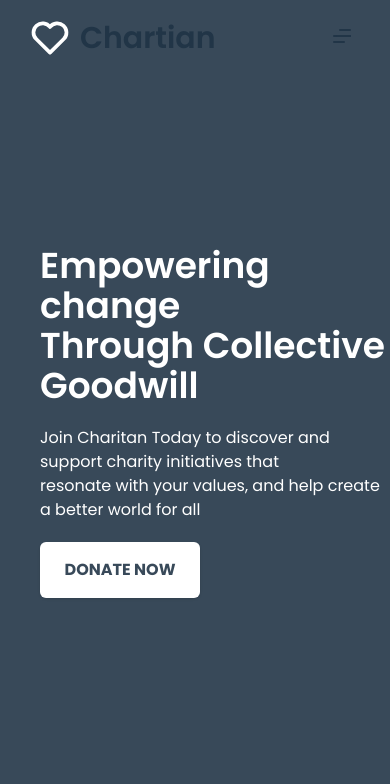
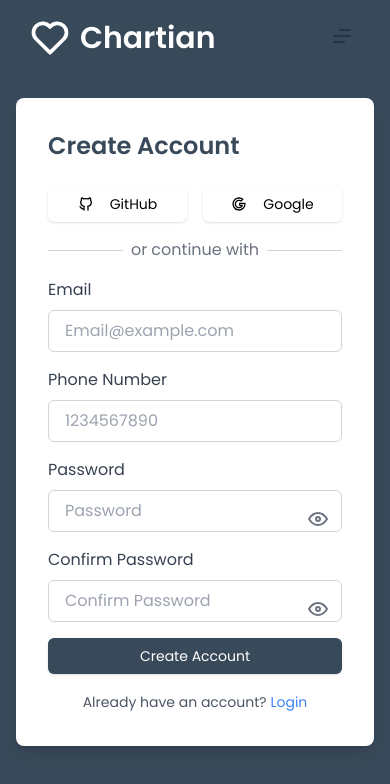
Before and after one commit to Dragon-Squad/team-A-Frontend, a React (Vite) app: page /register in a window 390 px wide. Shown: the top 784 px of the page. Built offline with nearby package versions, Linux system fonts and the light colour scheme.

Commit message:
feat(auth): add responsive register page with form validation

```diff
--- a/package.json
+++ b/package.json
@@ -21,6 +21,7 @@
     "lucide-react": "^0.456.0",
     "react": "^18.3.1",
     "react-dom": "^18.3.1",
+    "react-router-dom": "^6.28.0",
     "tailwind-merge": "^2.5.4",
     "tailwindcss-animate": "^1.0.7",
     "team-a-frontend": "file:"
--- a/src/App.tsx
+++ b/src/App.tsx
@@ -1,14 +1,15 @@
-import "./App.css";
-import Hero from "./components/ui/hero";
-import NavigationBar from "./components/ui/navigation-bar";
+import React from "react";
+import { Routes, Route } from "react-router-dom";
+import LandingPage from "./LandingPage";
+import RegisterForm from "./components/auth/RegisterForm";
 
-function LandingPage() {
+const App: React.FC = () => {
   return (
-    <>
-      <NavigationBar />
-      <Hero />
-    </>
+    <Routes>
+      <Route path="/" element={<LandingPage />} />
+      <Route path="/register" element={<RegisterForm />} />
+    </Routes>
   );
-}
+};
 
-export default LandingPage;
+export default App;
--- /dev/null
+++ b/src/LandingPage.tsx
@@ -0,0 +1,14 @@
+import "./App.css";
+import Hero from "./components/ui/hero";
+import NavigationBar from "./components/ui/navigation-bar";
+
+function LandingPage() {
+  return (
+    <>
+      <NavigationBar />
+      <Hero />
+    </>
+  );
+}
+
+export default LandingPage;
--- /dev/null
+++ b/src/components/auth/RegisterForm.tsx
@@ -0,0 +1,217 @@
+import React, { useState } from "react";
+import {
+  IconBrandGithub,
+  IconBrandGoogle,
+  IconEye,
+  IconEyeOff,
+} from "@tabler/icons-react"; // Icons from Tabler
+import { Button } from "../ui/button";
+import NavigationBar from "../ui/navigation-bar";
+
+const RegisterPage = () => {
+  const [email, setEmail] = useState("");
+  const [phone, setPhone] = useState("");
+  const [password, setPassword] = useState("");
+  const [confirmPassword, setConfirmPassword] = useState("");
+  const [passwordVisible, setPasswordVisible] = useState(false);
+  const [confirmPasswordVisible, setConfirmPasswordVisible] = useState(false);
+  const [errors, setErrors] = useState<{ [key: string]: string }>({
+    email: "",
+    phone: "",
+    password: "",
+    confirmPassword: "",
+  });
+
+  const handleRegister = (e: React.FormEvent) => {
+    e.preventDefault();
+    let valid = true;
+    const newErrors: { [key: string]: string } = {};
+
+    // Basic validation for empty fields
+    if (!email || !phone || !password || !confirmPassword) {
+      valid = false;
+      if (!email) newErrors.email = "Email is required.";
+      if (!phone) newErrors.phone = "Phone number is required.";
+      if (!password) newErrors.password = "Password is required.";
+      if (!confirmPassword)
+        newErrors.confirmPassword = "Please confirm your password.";
+    }
+
+    // Ensure the password and confirm password match
+    if (password !== confirmPassword) {
+      valid = false;
+      newErrors.confirmPassword = "Passwords do not match.";
+    }
+
+    // Validate email format (basic)
+    const emailRegex = /^[a-zA-Z0-9._%+-]+@[a-zA-Z0-9.-]+\.[a-zA-Z]{2,}$/;
+    if (email && !emailRegex.test(email)) {
+      valid = false;
+      newErrors.email = "Invalid email address.";
+    }
+
+    // Validate phone number format (basic)
+    const phoneRegex = /^[0-9]{10}$/; // Assuming a 10-digit phone number format
+    if (phone && !phoneRegex.test(phone)) {
+      valid = false;
+      newErrors.phone = "Invalid phone number.";
+    }
+
+    // If validation failed, update errors state
+    setErrors(newErrors);
+
+    // If all fields are valid, proceed with registration logic
+    if (valid) {
+      const registerData = { email, phone, password };
+      console.log("Registering:", registerData);
+
+      // Reset fields after successful registration
+      setEmail("");
+      setPhone("");
+      setPassword("");
+      setConfirmPassword("");
+      setErrors({ email: "", phone: "", password: "", confirmPassword: "" });
+    }
+  };
+
+  return (
+    <div className="min-h-screen flex flex-col bg-primary-midnight-blue">
+      {/* Navigation Bar */}
+      <NavigationBar />
+
+      {/* Register Form */}
+      <div className="flex flex-grow items-center justify-center px-4 py-6 text-white">
+        <div className="bg-white text-primary-midnight-blue p-8 rounded-lg shadow-lg max-w-md w-full">
+          <div className="flex justify-start mb-6">
+            <h2 className="text-2xl font-semibold">Create Account</h2>
+          </div>
+
+          {/* GitHub and Google Login */}
+          <div className="flex space-x-4 mb-4">
+            <Button className="w-full bg-white text-black py-2 rounded-md hover:bg-gray-100 flex items-center justify-center shadow">
+              <IconBrandGithub className="mr-2" /> GitHub
+            </Button>
+            <Button className="w-full bg-white text-black py-2 rounded-md hover:bg-gray-100 flex items-center justify-center shadow">
+              <IconBrandGoogle className="mr-2" /> Google
+            </Button>
+          </div>
+
+          {/* Or continue with email */}
+          <div className="flex items-center justify-center space-x-2 mb-4">
+            <hr className="flex-grow border-t border-gray-300" />
+            <span className="text-gray-500">or continue with</span>
+            <hr className="flex-grow border-t border-gray-300" />
+          </div>
+
+          {/* Input Fields */}
+          <form onSubmit={handleRegister}>
+            {/* Email */}
+            <label htmlFor="email" className="block text-gray-700 mb-2">
+              Email
+            </label>
+            <input
+              type="email"
+              id="email"
+              placeholder="Email@example.com"
+              value={email}
+              onChange={(e) => setEmail(e.target.value)}
+              className={`w-full px-4 py-2 border border-gray-300 bg-white rounded-md focus:ring-2 focus:ring-blue-500 mb-4 ${errors.email ? "border-red-500" : ""}`}
+            />
+            {errors.email && (
+              <p className="text-red-500 text-sm">{errors.email}</p>
+            )}
+
+            {/* Phone */}
+            <label htmlFor="phone" className="block text-gray-700 mb-2">
+              Phone Number
+            </label>
+            <input
+              type="text"
+              id="phone"
+              placeholder="1234567890"
+              value={phone}
+              onChange={(e) => setPhone(e.target.value)}
+              className={`w-full px-4 py-2 border border-gray-300 rounded-md  bg-white focus:ring-2 focus:ring-blue-500 mb-4 ${errors.phone ? "border-red-500" : ""}`}
+            />
+            {errors.phone && (
+              <p className="text-red-500 text-sm">{errors.phone}</p>
+            )}
+
+            {/* Password */}
+            <label htmlFor="password" className="block text-gray-700 mb-2">
+              Password
+            </label>
+            <div className="relative">
+              <input
+                type={passwordVisible ? "text" : "password"}
+                id="password"
+                placeholder="Password"
+                value={password}
+                onChange={(e) => setPassword(e.target.value)}
+                className={`w-full px-4 py-2 border border-gray-300 rounded-md  bg-white focus:ring-2 focus:ring-blue-500 mb-4 ${errors.password ? "border-red-500" : ""}`}
+              />
+              <span
+                onClick={() => setPasswordVisible(!passwordVisible)}
+                className="absolute inset-y-0 right-3 flex items-center cursor-pointer text-gray-500"
+              >
+                {passwordVisible ? <IconEyeOff /> : <IconEye />}
+              </span>
+            </div>
+            {errors.password && (
+              <p className="text-red-500 text-sm">{errors.password}</p>
+            )}
+
+            {/* Confirm Password */}
+            <label
+              htmlFor="confirmPassword"
+              className="block text-gray-700 mb-2"
+            >
+              Confirm Password
+            </label>
+            <div className="relative">
+              <input
+                type={confirmPasswordVisible ? "text" : "password"}
+                id="confirmPassword"
+                placeholder="Confirm Password"
+                value={confirmPassword}
+                onChange={(e) => setConfirmPassword(e.target.value)}
+                className={`w-full px-4 py-2 border border-gray-300  bg-white rounded-md focus:ring-2 focus:ring-blue-500 mb-4 ${errors.confirmPassword ? "border-red-500" : ""}`}
+              />
+              <span
+                onClick={() =>
+                  setConfirmPasswordVisible(!confirmPasswordVisible)
+                }
+                className="absolute inset-y-0 right-3 flex items-center cursor-pointer text-gray-500"
+              >
+                {confirmPasswordVisible ? <IconEyeOff /> : <IconEye />}
+              </span>
+            </div>
+            {errors.confirmPassword && (
+              <p className="text-red-500 text-sm">{errors.confirmPassword}</p>
+            )}
+
+            {/* Submit Button */}
+            <Button
+              type="submit"
+              className="w-full py-2 bg-[#384959] text-white rounded-md hover:bg-[#2b3a46] transition"
+            >
+              Create Account
+            </Button>
+          </form>
+
+          {/* Already have an account? */}
+          <div className="text-center mt-4">
+            <span className="text-sm text-gray-600">
+              Already have an account?{" "}
+              <a href="/login" className="text-blue-500 hover:text-blue-600">
+                Login
+              </a>
+            </span>
+          </div>
+        </div>
+      </div>
+    </div>
+  );
+};
+
+export default RegisterPage;
--- a/src/components/ui/navigation-bar.tsx
+++ b/src/components/ui/navigation-bar.tsx
@@ -1,14 +1,15 @@
 import React, { useState } from "react";
 import { IconHeart, IconMenu3, IconX } from "@tabler/icons-react";
+import { Link } from "react-router-dom"; // Import Link from react-router-dom
 import { Button } from "./button";
 
-interface Link {
+interface LinkType {
   name: string;
   link: string;
 }
 
 const NavigationBar: React.FC = () => {
-  const Links: Link[] = [
+  const Links: LinkType[] = [
     { name: "Home", link: "/" },
     { name: "About", link: "/" },
     { name: "FAQs", link: "/" },
@@ -18,13 +19,14 @@ const NavigationBar: React.FC = () => {
   ];
 
   const [isOpen, setIsOpen] = useState(false);
+
   return (
     <div className="w-full bg-primary-midnight-blue fixed top-0 left-0">
       <div className="md:px-10 py-4 px-7 md:flex justify-between items-center bg-primary-midnight-blue">
         {/* Logo */}
         <div className="flex text-3xl cursor-pointer items-center gap-2">
           <IconHeart className="w-11 h-11 text-white" />
-          <span className="font-semibold">Chartian</span>
+          <span className="font-semibold text-white">Chartian</span>
         </div>
         {/* Menu Icon */}
         <div
@@ -47,7 +49,7 @@ const NavigationBar: React.FC = () => {
             </li>
           ))}
           <Button className="bg-white text-primary-midnight-blue py-1 px-3 md:ml-8 hover:text-white hover:bg-primary-steel-blue">
-            <a href="/">Sign up / Login </a>
+            <Link to="/register">Sign up / Login</Link>
           </Button>
         </ul>
       </div>
--- a/src/main.tsx
+++ b/src/main.tsx
@@ -1,10 +1,13 @@
 import { StrictMode } from "react";
 import { createRoot } from "react-dom/client";
+import { BrowserRouter } from "react-router-dom";
 import "./index.css";
-import App from "./App.tsx";
+import App from "./App";
 
 createRoot(document.getElementById("root")!).render(
   <StrictMode>
-    <App />
+    <BrowserRouter>
+      <App />
+    </BrowserRouter>
   </StrictMode>,
 );
```
Also changed, not shown: 1 other file (tests, documents, lock files or other folders).
